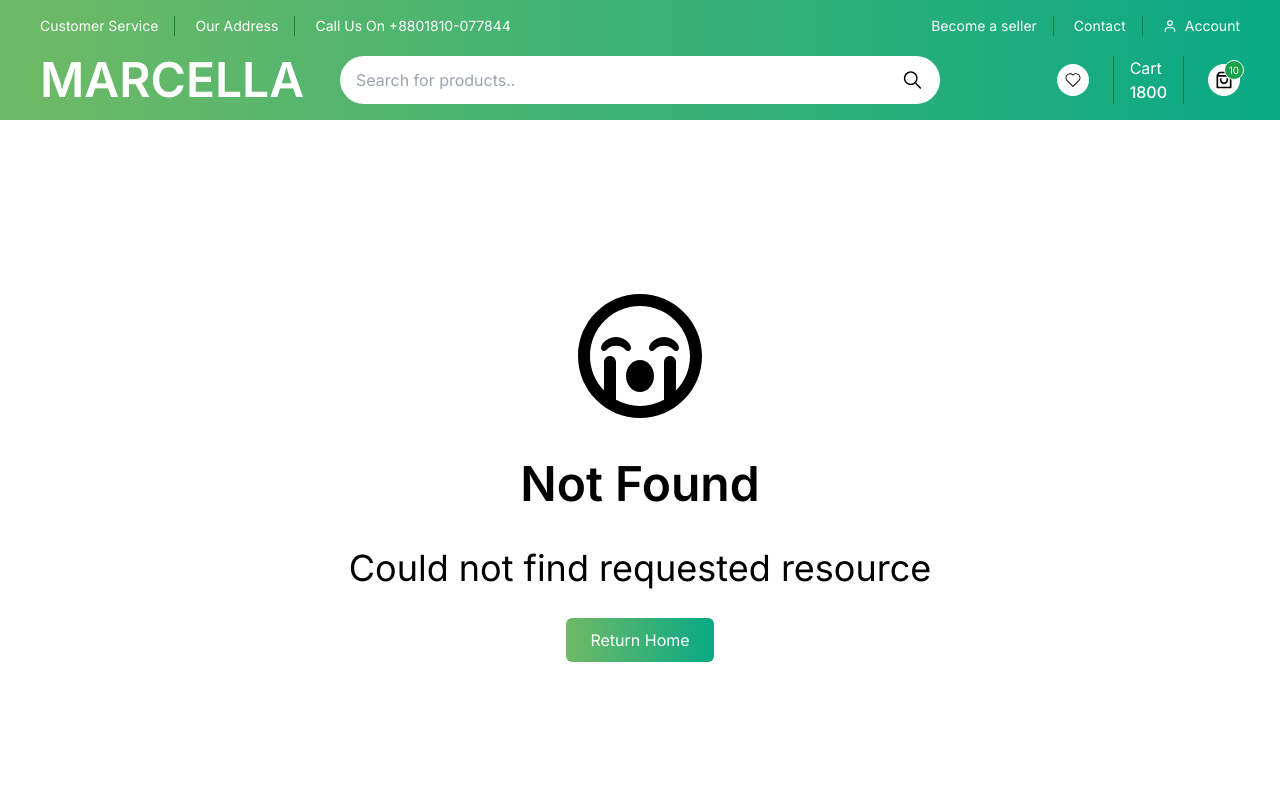
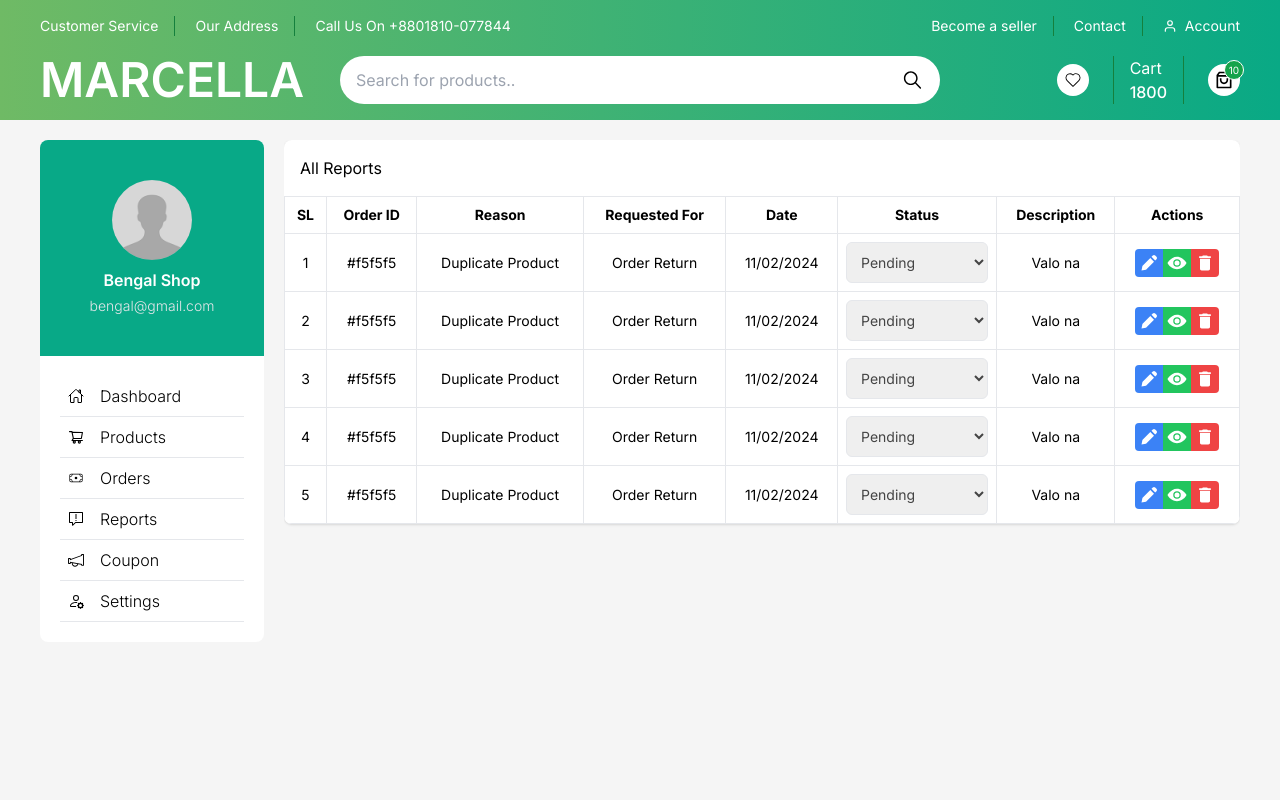
Before and after one commit to BengalSoftware/Marcella-Ecommerce-Frontend, a Next.js app: page /seller/report in a window 1280 px wide. Before the commit this address had no page. Shown: the top 800 px of the page. Built offline with nearby package versions, Linux system fonts and the light colour scheme.

Commit message:
add report table

```diff
--- /dev/null
+++ b/src/app/seller/report/page.js
@@ -0,0 +1,12 @@
+import ReportTableList from '@/components/seller/reports/ReportTableList';
+import React from 'react';
+
+const SellerReportPage = () => {
+    return (
+        <div>
+            <ReportTableList />
+        </div>
+    );
+};
+
+export default SellerReportPage;
--- /dev/null
+++ b/src/components/seller/reports/ReportTableList.jsx
@@ -0,0 +1,59 @@
+import Link from 'next/link';
+import React from 'react';
+import { BiSolidPencil } from 'react-icons/bi';
+import { IoEye } from 'react-icons/io5';
+import { MdDelete } from 'react-icons/md';
+
+const ReportTableList = () => {
+    return (
+        <div className="overflow-x-auto bg-white shadow rounded-lg">
+            <h1 className='p-4'>All Reports</h1>
+            <table className="table-auto min-w-full bg-white border border-gray-300">
+                <thead>
+                    <tr>
+                        <th className="border p-2 text-sm text-center">SL</th>
+                        <th className="border p-2 text-sm text-center">Order ID</th>
+                        <th className="border p-2 text-sm text-center">Reason</th>
+                        <th className="border p-2 text-sm text-center">Requested For</th>
+                        <th className="border p-2 text-sm text-center">Date</th>
+                        <th className="border p-2 text-sm text-center">Status</th>
+                        <th className="border p-2 text-sm text-center">Description</th>
+                        <th className="border p-2 text-sm text-center">Actions</th>
+                    </tr>
+                </thead>
+                <tbody>
+                    {
+                        Array(5).fill().map((_, idx) =>
+                            <tr key={idx}>
+                                <td className="border p-2 text-sm text-center">{idx + 1}</td>
+                                <td className="border p-2 text-sm text-center">#f5f5f5</td>
+                                <td className="border p-2 text-sm text-center"><p className='line-clamp-1'>Duplicate Product</p></td>
+                                <td className="border p-2 text-sm text-center">Order Return</td>
+                                <td className="border p-2 text-sm text-center">11/02/2024</td>
+                                <td className="border p-2 text-sm text-center">
+                                    <select required name="" className='block w-full border rounded-md p-2.5 outline-none text-dark text-sm'>
+                                        <option value="">Pending</option>
+                                        <option value="">Confirmed</option>
+                                        <option value="">Delivery</option>
+                                    </select>
+                                </td>
+                                <td className="border p-2 text-sm text-center"><p className='line-clamp-1'>Valo na</p></td>
+                                <td className="border p-2 text-sm text-center">
+                                    <div className='flex items-center justify-center'>
+                                        <Link href='/' className='rounded-l bg-blue-500 hover:bg-blue-600 text-white text-xl p-1'><BiSolidPencil /></Link>
+                                        <Link href='/' className='bg-green-500 hover:bg-green-600 text-white text-xl p-1'><IoEye /></Link>
+                                        <button className='rounded-r bg-red-500 hover:bg-red-600 text-white text-xl p-1'>
+                                            <MdDelete />
+                                        </button>
+                                    </div>
+                                </td>
+                            </tr>
+                        )
+                    }
+                </tbody>
+            </table>
+        </div>
+    );
+};
+
+export default ReportTableList;
--- a/src/components/seller/sidebar/SellerSidebar.jsx
+++ b/src/components/seller/sidebar/SellerSidebar.jsx
@@ -7,6 +7,7 @@ import { CiMoneyBill } from "react-icons/ci";
 import { IoHomeOutline } from "react-icons/io5";
 import { BsPersonGear } from "react-icons/bs";
 import { TfiAnnouncement } from "react-icons/tfi";
+import { VscReport } from "react-icons/vsc";
 
 const SellerSidebar = () => {
     return (
@@ -21,9 +22,10 @@ const SellerSidebar = () => {
             <ul className='p-5'>
                 <li><Link href='/seller' className='hover:bg-[#f5f5f5] border-b w-full p-2 hover:rounded flex font-light items-center gap-4'><IoHomeOutline /> Dashboard</Link></li>
                 <li><Link href='/seller/product' className='hover:bg-[#f5f5f5] border-b w-full p-2 hover:rounded flex font-light items-center gap-4'><AiOutlineShoppingCart /> Products</Link></li>
-                <li><Link href='/seller' className='hover:bg-[#f5f5f5] border-b w-full p-2 hover:rounded flex font-light items-center gap-4'><CiMoneyBill /> Order</Link></li>
+                <li><Link href='/seller/order' className='hover:bg-[#f5f5f5] border-b w-full p-2 hover:rounded flex font-light items-center gap-4'><CiMoneyBill /> Orders</Link></li>
+                <li><Link href='/seller/report' className='hover:bg-[#f5f5f5] border-b w-full p-2 hover:rounded flex font-light items-center gap-4'><VscReport /> Reports</Link></li>
                 <li><Link href='/seller/coupon' className='hover:bg-[#f5f5f5] border-b w-full p-2 hover:rounded flex font-light items-center gap-4'><TfiAnnouncement /> Coupon</Link></li>
-                <li><Link href='/seller' className='hover:bg-[#f5f5f5] border-b w-full p-2 hover:rounded flex font-light items-center gap-4'><BsPersonGear /> Settings</Link></li>
+                <li><Link href='/seller/settings' className='hover:bg-[#f5f5f5] border-b w-full p-2 hover:rounded flex font-light items-center gap-4'><BsPersonGear /> Settings</Link></li>
             </ul>
         </div>
     );
```
